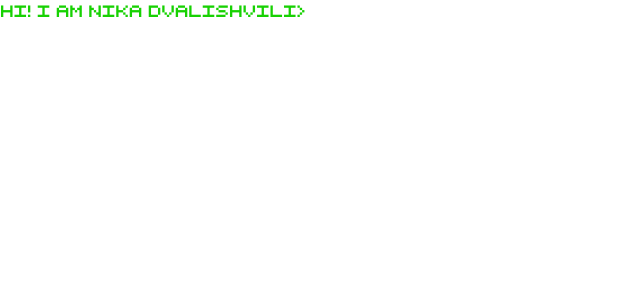
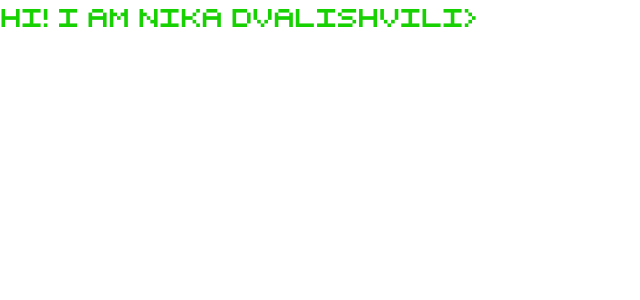
Before and after one commit to NikolozDvalishvili21/Portfolio, a React (Create React App) app in the folder portfolio/: page / in a window 1280 px wide. Shown: the top 300 px of the page, without its empty margins (0-640 px from the left). Built offline with nearby package versions, Linux system fonts and the light colour scheme.

Commit message:
added font

```diff
--- a/portfolio/src/App.css
+++ b/portfolio/src/App.css
@@ -1,4 +1,8 @@
 @font-face {
-  font-family: 'retro';
-  src: url('../public/fonts/retro_computer_personal_use.ttf') format('truetype');
+  font-family: "retro";
+  src: url("../public/fonts/retro_computer_personal_use.ttf") format("truetype");
 }
+@font-face {
+  font-family: "computer";
+  src: url("../public/fonts/LazenbyCompSmooth.ttf") format("truetype");
+}
--- a/portfolio/src/components/Navbar/index.jsx
+++ b/portfolio/src/components/Navbar/index.jsx
@@ -14,7 +14,7 @@ const Navbar = () => {
           backSpeed={20}
           cursorChar=">"
           showCursor={true}
-          style={{fontFamily: 'retro', color: "#17D102"}}
+          style={{fontFamily: 'retro', color: "#17D102", fontSize: "25px"}}
         />
     </>
   );
--- a/tailwind.config.js
+++ b/tailwind.config.js
@@ -6,6 +6,7 @@ module.exports = {
   },
   fontFamily: {
     retro: ["retro"],
+    computer: ["computer"],
   },
   plugins: [],
 };
```
Also changed, not shown: portfolio/public/fonts/LazenbyCompSmooth.ttf (added).
